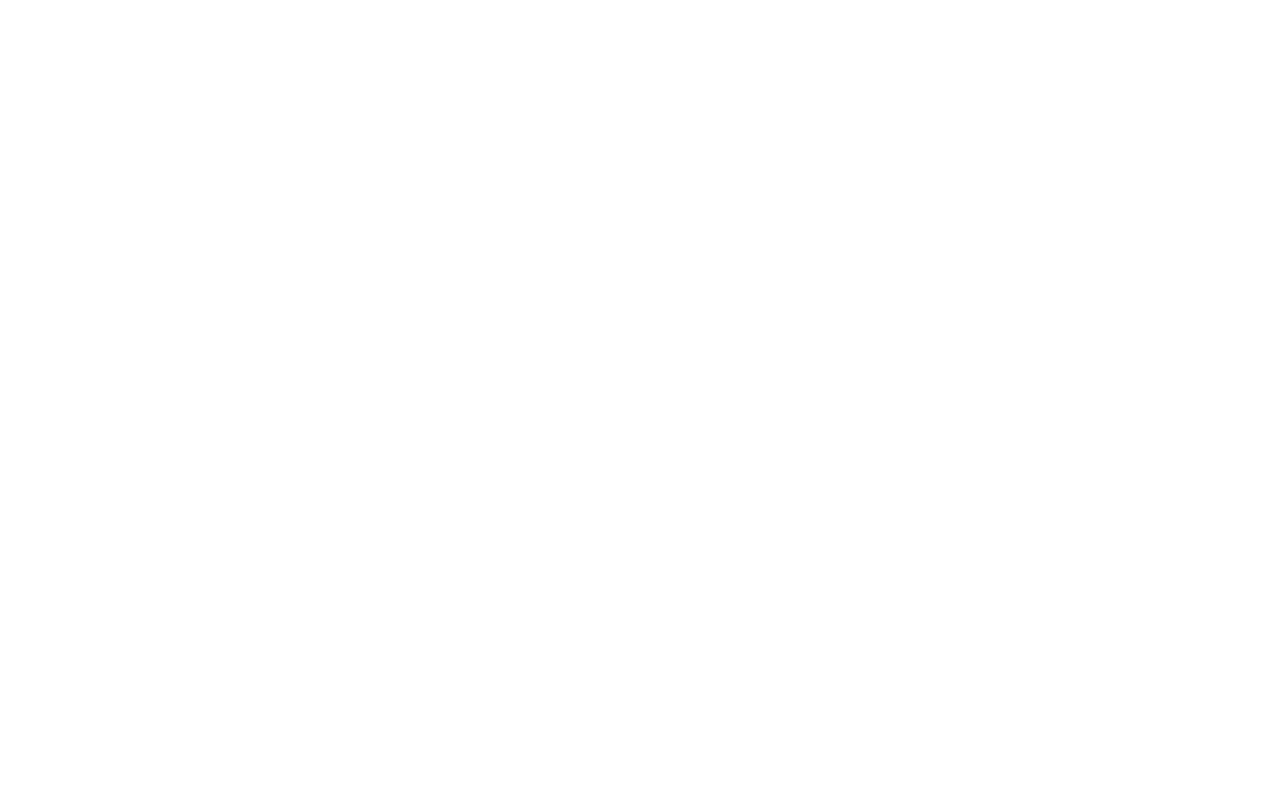
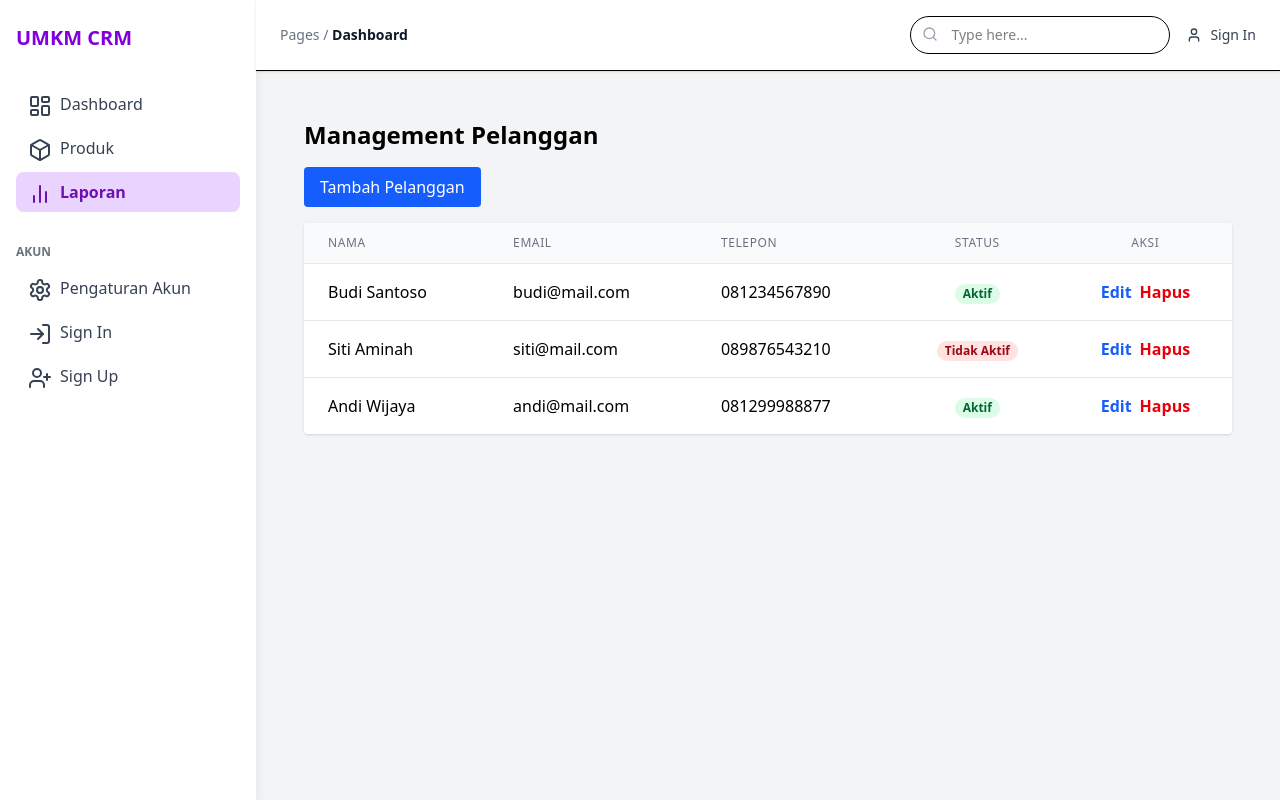
Before and after one commit to azizBLJ/crm-23sic-kelompok5, a React (Vite) app: page /Pelanggan in a window 1280 px wide. Before the commit this address had no page. Built offline with nearby package versions, Linux system fonts and the light colour scheme.

Commit message:
Menambahkan pelanggan

```diff
--- a/src/App.jsx
+++ b/src/App.jsx
@@ -5,6 +5,8 @@
 import { Routes, Route } from 'react-router-dom'
 import MainLayout from './components/MainLayout'
 import Dashboard from './pages/Dashboard'
+import Pelanggan from './pages/Pelanggan'
+
 function App() {
   const [count, setCount] = useState(0)
 
@@ -13,6 +15,7 @@
     <Routes>
       <Route  element={<MainLayout />}>
         <Route path="/" element={<Dashboard />}/>
+        <Route path="Pelanggan" element={<Pelanggan />} />
       </Route>
     </Routes>
     </>
--- a/src/components/Sidebar.jsx
+++ b/src/components/Sidebar.jsx
@@ -14,7 +14,7 @@
 const menuItems = [
   { name: 'Dashboard', icon: <LayoutDashboard />, path: '/' },
   { name: 'Produk', icon: <Box />, path: '/produk' },
-  { name: 'Laporan', icon: <BarChart2 />, path: '/laporan' },
+  { name: 'Laporan', icon: <BarChart2 />, path: '/Pelanggan' },
 ]
 
 const accountItems = [
--- /dev/null
+++ b/src/pages/Pelanggan.jsx
@@ -0,0 +1,164 @@
+import React, { useState } from "react";
+
+const initialCustomers = [
+  { id: 1, name: "Budi Santoso", email: "budi@mail.com", phone: "081234567890", active: true },
+  { id: 2, name: "Siti Aminah", email: "siti@mail.com", phone: "089876543210", active: false },
+  { id: 3, name: "Andi Wijaya", email: "andi@mail.com", phone: "081299988877", active: true },
+];
+
+export default function Pelanggan() {
+  const [customers, setCustomers] = useState(initialCustomers);
+  const [showForm, setShowForm] = useState(false);
+  const [formData, setFormData] = useState({ name: "", email: "", phone: "", active: true });
+
+  const handleInputChange = (e) => {
+    const { name, value, type, checked } = e.target;
+    setFormData((prev) => ({
+      ...prev,
+      [name]: type === "checkbox" ? checked : value,
+    }));
+  };
+
+  const handleAddCustomer = () => {
+    if (!formData.name || !formData.email || !formData.phone) {
+      alert("Semua field wajib diisi!");
+      return;
+    }
+    const newCustomer = {
+      id: customers.length + 1,
+      ...formData,
+    };
+    setCustomers([...customers, newCustomer]);
+    setFormData({ name: "", email: "", phone: "", active: true });
+    setShowForm(false);
+  };
+
+  const handleDelete = (id) => {
+    if (window.confirm("Yakin ingin menghapus pelanggan ini?")) {
+      setCustomers(customers.filter((c) => c.id !== id));
+    }
+  };
+
+  return (
+    <div className="p-6 max-w-5xl mx-auto">
+      <h1 className="text-2xl font-semibold mb-4">Management Pelanggan</h1>
+
+      <button
+        onClick={() => setShowForm((prev) => !prev)}
+        className="mb-4 px-4 py-2 bg-blue-600 text-white rounded hover:bg-blue-700 transition"
+      >
+        {showForm ? "Batal Tambah Pelanggan" : "Tambah Pelanggan"}
+      </button>
+
+      {showForm && (
+        <div className="mb-6 p-4 border border-gray-300 rounded shadow-sm bg-white">
+          <div className="mb-2">
+            <label className="block font-medium mb-1">Nama</label>
+            <input
+              type="text"
+              name="name"
+              value={formData.name}
+              onChange={handleInputChange}
+              className="w-full px-3 py-2 border rounded focus:outline-none focus:ring-2 focus:ring-blue-400"
+              placeholder="Nama pelanggan"
+            />
+          </div>
+          <div className="mb-2">
+            <label className="block font-medium mb-1">Email</label>
+            <input
+              type="email"
+              name="email"
+              value={formData.email}
+              onChange={handleInputChange}
+              className="w-full px-3 py-2 border rounded focus:outline-none focus:ring-2 focus:ring-blue-400"
+              placeholder="Email pelanggan"
+            />
+          </div>
+          <div className="mb-2">
+            <label className="block font-medium mb-1">Telepon</label>
+            <input
+              type="text"
+              name="phone"
+              value={formData.phone}
+              onChange={handleInputChange}
+              className="w-full px-3 py-2 border rounded focus:outline-none focus:ring-2 focus:ring-blue-400"
+              placeholder="Nomor telepon"
+            />
+          </div>
+          <div className="flex items-center mb-4">
+            <input
+              type="checkbox"
+              name="active"
+              checked={formData.active}
+              onChange={handleInputChange}
+              id="activeCheckbox"
+              className="mr-2"
+            />
+            <label htmlFor="activeCheckbox" className="font-medium">Aktif</label>
+          </div>
+          <button
+            onClick={handleAddCustomer}
+            className="px-4 py-2 bg-green-600 text-white rounded hover:bg-green-700 transition"
+          >
+            Simpan
+          </button>
+        </div>
+      )}
+
+      <div className="overflow-x-auto bg-white rounded shadow">
+        <table className="min-w-full divide-y divide-gray-200">
+          <thead className="bg-gray-50">
+            <tr>
+              <th className="px-6 py-3 text-left text-xs font-medium text-gray-500 uppercase tracking-wider">Nama</th>
+              <th className="px-6 py-3 text-left text-xs font-medium text-gray-500 uppercase tracking-wider">Email</th>
+              <th className="px-6 py-3 text-left text-xs font-medium text-gray-500 uppercase tracking-wider">Telepon</th>
+              <th className="px-6 py-3 text-center text-xs font-medium text-gray-500 uppercase tracking-wider">Status</th>
+              <th className="px-6 py-3 text-center text-xs font-medium text-gray-500 uppercase tracking-wider">Aksi</th>
+            </tr>
+          </thead>
+          <tbody className="divide-y divide-gray-200">
+            {customers.map((cust) => (
+              <tr key={cust.id} className="hover:bg-gray-50">
+                <td className="px-6 py-4 whitespace-nowrap">{cust.name}</td>
+                <td className="px-6 py-4 whitespace-nowrap">{cust.email}</td>
+                <td className="px-6 py-4 whitespace-nowrap">{cust.phone}</td>
+                <td className="px-6 py-4 whitespace-nowrap text-center">
+                  {cust.active ? (
+                    <span className="inline-flex px-2 text-xs leading-5 font-semibold rounded-full bg-green-100 text-green-800">
+                      Aktif
+                    </span>
+                  ) : (
+                    <span className="inline-flex px-2 text-xs leading-5 font-semibold rounded-full bg-red-100 text-red-800">
+                      Tidak Aktif
+                    </span>
+                  )}
+                </td>
+                <td className="px-6 py-4 whitespace-nowrap text-center space-x-2">
+                  <button
+                    className="text-blue-600 hover:text-blue-900 font-semibold"
+                    onClick={() => alert("Fitur Edit belum tersedia")}
+                  >
+                    Edit
+                  </button>
+                  <button
+                    className="text-red-600 hover:text-red-900 font-semibold"
+                    onClick={() => handleDelete(cust.id)}
+                  >
+                    Hapus
+                  </button>
+                </td>
+              </tr>
+            ))}
+            {customers.length === 0 && (
+              <tr>
+                <td colSpan={5} className="text-center py-4 text-gray-500">
+                  Tidak ada data pelanggan
+                </td>
+              </tr>
+            )}
+          </tbody>
+        </table>
+      </div>
+    </div>
+  );
+}
```
